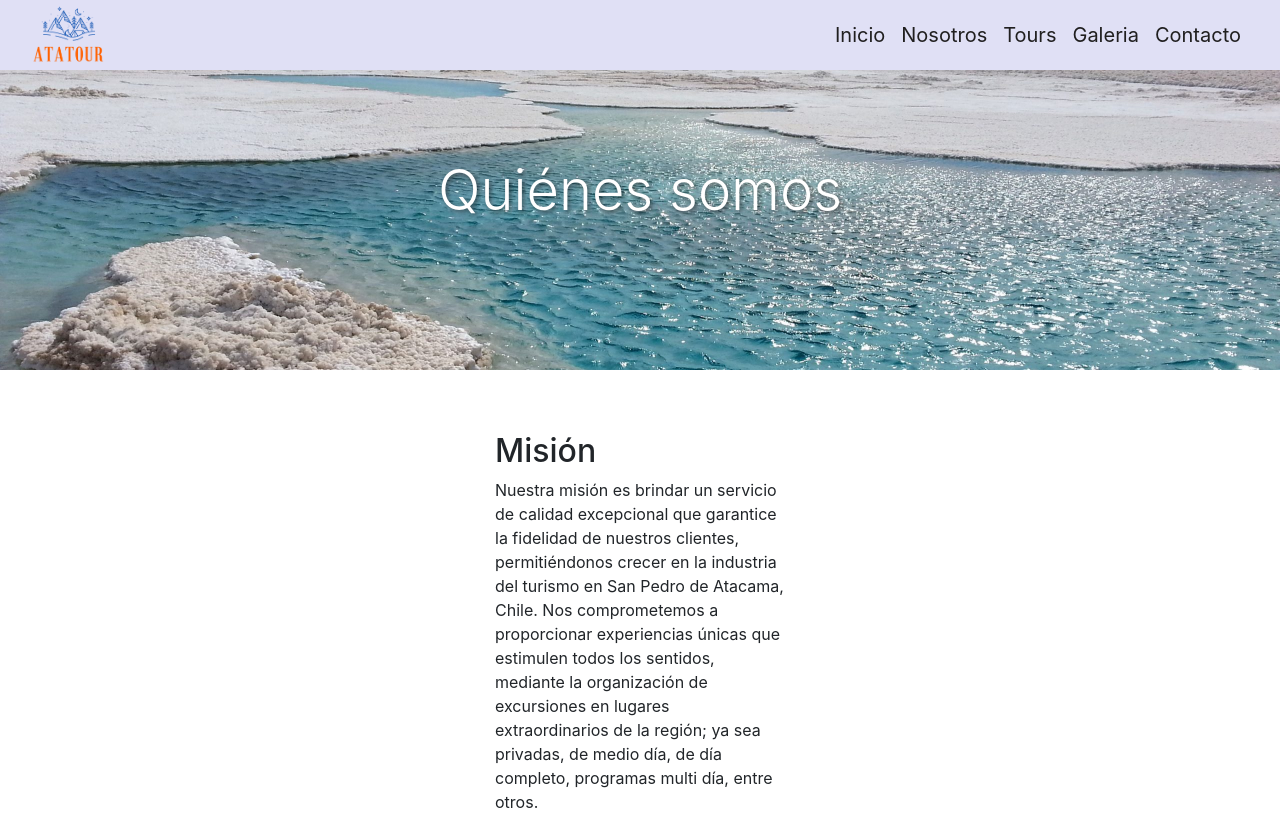
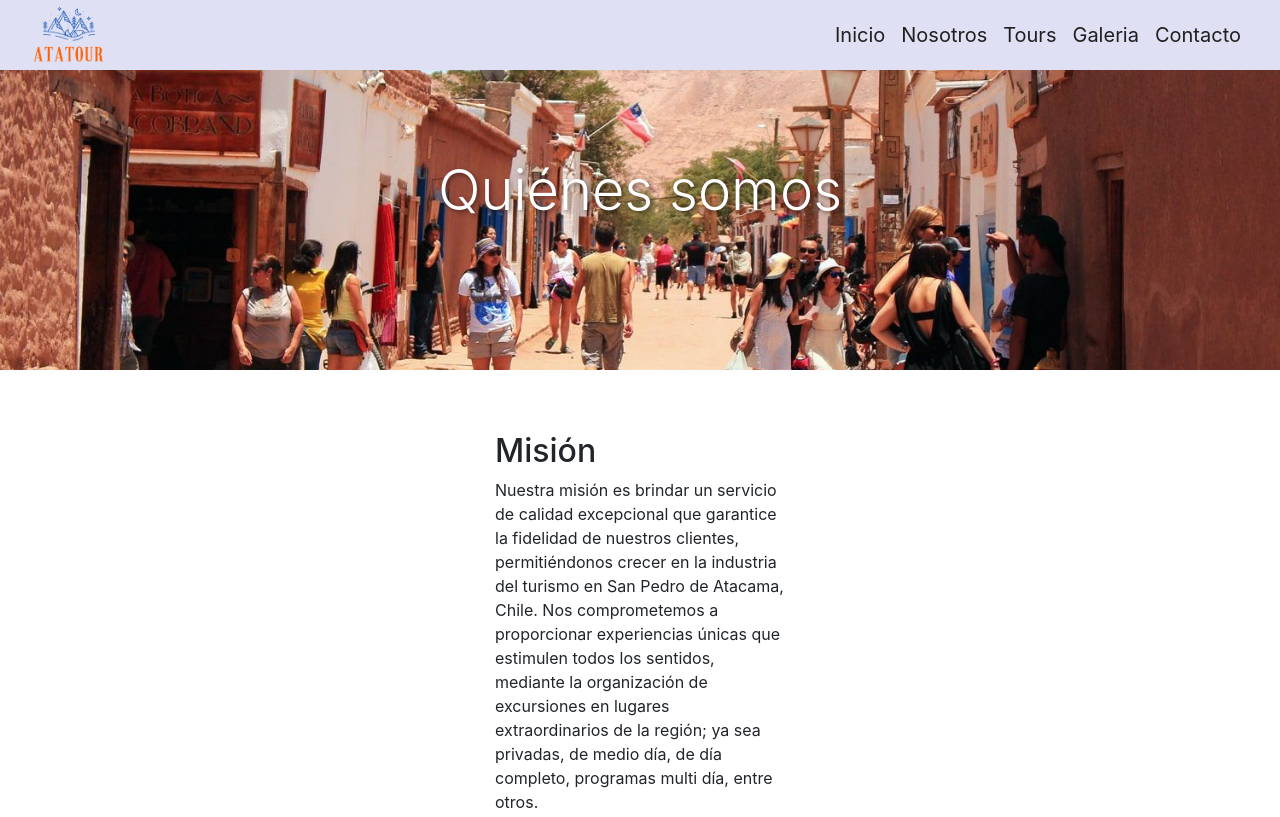
Before and after one commit to Valcaar/Valcaar.github.io, a website: page pages/nosotros.html in a window 1280 px wide. Shown: the top 817 px of the page. Drawn offline with nearby package versions, Linux system fonts and the light colour scheme; files that its build step writes are made by us from their sources.

Commit message:
cambio imagen

```diff
--- a/scss/_nosotros.scss
+++ b/scss/_nosotros.scss
@@ -1,5 +1,5 @@
 .banner {
-    background-image: url(../multimedia/Atacama4.jpeg);
+    background-image: url(../multimedia/Atacama11.jpeg);
     background-size: cover;
     background-position: center;
     text-align: center;
```
